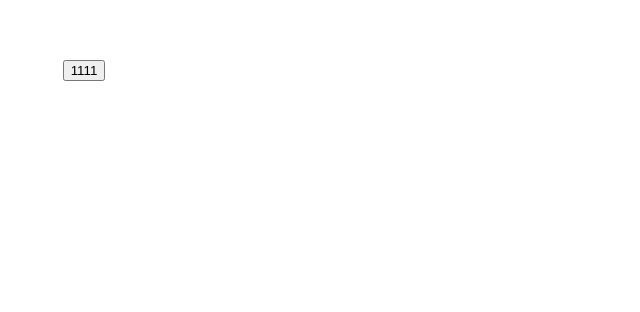
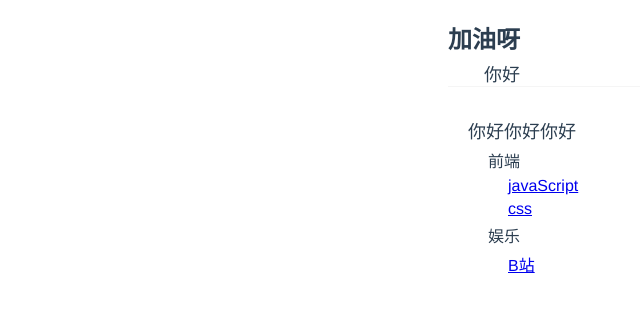
Before and after one commit to hexiang-code/UI, a Vue app: page / in a window 1280 px wide. Shown: the top 312 px of the page, without its empty margins (556-1196 px from the left). Built offline with nearby package versions, Linux system fonts and the light colour scheme.

Commit message:
增加抽屉和树组件

```diff
--- a/babel.config.js
+++ b/babel.config.js
@@ -1,5 +1,6 @@
 module.exports = {
   presets: [
-    '@vue/cli-plugin-babel/preset'
+    '@vue/cli-plugin-babel/preset',
+    '@vue/babel-preset-jsx'
   ]
 }
--- a/examples/App.vue
+++ b/examples/App.vue
@@ -1,23 +1,53 @@
 <template>
   <div id="app">
-    <button @click="visiable = !visiable">1111</button>
+    <!-- <button @click="visiable = !visiable">1111</button> -->
     <!-- <backgroundVideo :resource="require('./assets/start-background-video.mp4')"></backgroundVideo> -->
-    <windowUtils title="你好" :isShowWindow.sync="visiable"></windowUtils>
+    <!-- <windowUtils title="你好" :isShowWindow.sync="visiable"></windowUtils> -->
+    <drawer :isShow.sync="testDrawer" des="你好">
+      <tree :tree="tree"></tree>
+    </drawer>
+
   </div >
 </template>
 
 <script>
+const tree = {
+  title: '你好你好你好',
+  children: [
+    {
+      label: '前端',
+      href: '',
+      children: [
+        {
+          label: 'javaScript',
+          href: 'https://www.baidu.com'
+        },
+        {
+          label: 'css',
+          href: 'https://www.jianshu.com/p/1614ef2b8bcb'
+        }
+      ]
+    },
+    {
+      label: '娱乐',
+      children: [
+        {
+          label: 'B站',
+          href: 'https://www.bilibili.com'
+        }
+      ]
+    }
+  ]
+}
 // import backgroundVideo from 'backgroundVideo'
 export default {
   name: 'app',
-  components: {
-    // backgroundVideo
-  },
   data () {
     return {
-      visiable: false
+      tree: tree,
+      visiable: false,
+      testDrawer: true
     }
-
   }
 }
 </script>
--- a/package.json
+++ b/package.json
@@ -17,12 +17,17 @@
     "vue": "^2.6.10"
   },
   "devDependencies": {
+    "@babel/plugin-syntax-jsx": "^7.8.3",
+    "@babel/preset-env": "^7.9.5",
+    "@vue/babel-preset-app": "^4.3.1",
     "@vue/cli-plugin-babel": "^4.1.0",
     "@vue/cli-plugin-eslint": "^4.1.0",
     "@vue/cli-service": "^4.1.0",
+    "babel-cli": "^6.26.0",
     "babel-eslint": "^10.0.3",
     "eslint": "^5.16.0",
     "eslint-plugin-vue": "^5.0.0",
+    "vue-loader": "^15.9.1",
     "vue-template-compiler": "^2.6.10"
   },
   "eslintConfig": {
--- /dev/null
+++ b/packages/bg-curtain.vue
@@ -0,0 +1,35 @@
+<template>
+  <div class="curtain" v-if="isShow" @click="closed"></div>
+</template>
+
+<script>
+export default {
+  name: 'curtain',
+  props: {
+    isShow: {
+      type: Boolean,
+      required: true,
+      default: false
+    } // 是否展示幕布
+  },
+  methods: {
+    // 关闭幕布
+    closed () {
+      this.$emit('update:isShow', false)
+    }
+  }
+}
+</script>
+
+<style lang="scss" scoped>
+  .curtain {
+    position: fixed;
+    top: 0;
+    left: 0;
+    width: 100%;
+    height: 100%;
+    z-index: 1000;
+    background-color: #000;
+    opacity: .5;
+  }
+</style>
--- /dev/null
+++ b/packages/drawer.vue
@@ -0,0 +1,165 @@
+<template>
+  <div class="main">
+    <curtain :isShow.sync="isShowModal" v-if="isModal && isShowModal"></curtain>
+    <transition :name="transitonName">
+      <div :class="[drawerClass, 'main__content']">
+        <div class="main__title">
+          <slot name="title">
+            {{title}}
+          </slot>
+          <slot name="des"></slot>
+          <div class="main__des" v-if="des && !$slots.des">
+            {{des}}
+          </div>
+        </div>
+        <slot></slot>
+      </div>
+    </transition>
+  </div>
+</template>
+
+<script>
+import curtain from './bg-curtain'
+export default {
+  name: 'drawer',
+  props:{
+    title: {
+      type: String,
+      default: '加油呀'
+    }, // 标题
+    des: {
+      type: String,
+      default: ''
+    }, // 描述
+    isShow: {
+      type: Boolean,
+      required: true,
+      default: false
+    }, // 是否开启组件
+    isModal: {
+      type: Boolean,
+      default: true
+    },  // 是否需要幕布背景
+    drawerStyle: {
+      type: String,
+      required: false
+    }, // 自定义样式
+    position: {
+      type: [Boolean, String],
+      require: false,
+      validator: (value) =>{
+        return ['left', 'right', 'top', 'bottom'].indexOf(value) !== -1
+      },
+      default: 'right'
+    }
+  },
+  computed: {
+    transitonName () {
+      switch (this.position) {
+        case 'right':
+          return 'drawer-open-right'
+        case 'left':
+          return 'drawer-open-left'
+        case 'top':
+          return 'drawer-open-top'
+        case 'bottom':
+          return 'drawer-open-bottom'
+        default:
+          return 'drawer-open-right'
+      }
+    },
+
+    drawerClass () {
+      switch (this.position) {
+        case 'right':
+          return 'main__content_right'
+        case 'left':
+          return 'main__content_left'
+        case 'top':
+          return 'main__content_top'
+        case 'bottom':
+          return 'main__content_bottom'
+        default:
+          return 'main__content_right'
+      }
+    }
+  },
+
+  data() {
+    return {
+      isShowModal: false // 是否需要幕布
+    }
+  },
+
+  components:{
+    curtain
+  },
+
+  methods: {
+
+  }
+
+}
+</script>
+
+<style lang="scss" scoped>
+  .main {
+    position: fixed;
+    top: 0;
+    left: 0;
+    width: 100%;
+    height: 100%;
+
+      &__content {
+        padding: 20px;
+            &_right {
+        position: fixed;
+        top: 0;
+        right: 0;
+        width: 20%;
+        height: 100%;
+        background-color: #fff;
+      }
+
+      &_bottom {
+        position: fixed;
+        left: 0;
+        bottom: 0;
+        width: 100%;
+        height: 20%;
+        background-color: #fff;
+      }
+
+      &_left {
+        position: fixed;
+        top: 0;
+        right: 0;
+        width: 20%;
+        background-color: #fff;
+      }
+
+      &_top {
+        position: fixed;
+        left: 0;
+        top: 0;
+        height: 20%;
+        background-color: #fff;
+      }
+    }
+
+    &__title {
+      position: relative;
+      margin-bottom: 30px;
+      border-bottom: 1px solid #f5f5f5;
+      font-weight: bold;
+      font-size: 24px;
+      text-align: left;
+    }
+
+    &__des {
+      padding: 5px 0 0 36px;
+      font-size: 18px;
+      font-weight: 300;
+    }
+  }
+</style>
--- a/packages/index.js
+++ b/packages/index.js
@@ -1,16 +1,44 @@
 // 导出install方法
 import backgroundVideo from './background-video.vue'
 import windowUtils from './vague-window-utils'
+import drawer from './drawer.vue'
+import tree from './tree.vue'
 const elementArray = [
   backgroundVideo,
-  windowUtils
+  windowUtils,
+  drawer,
+  tree
 ]
+
 const install = function (vue) {
   elementArray.forEach(item =>{
     vue.component(item.name, item)
+  })
+  vue.directive('close', (el, binding, vnode) => {
+    const fn = $event => {
+      let res = hasParent(el, $event.target)
+      if (res) vnode.context[binding.expression] = false
+    }
+    document.addEventListener('click', fn, true)
+    document.addEventListener('click', fn, true)
   })
 }
 
 if (!window && typeof window.Vue !== 'undefined' ) install(window.Vue)
 
+/**
+ * 判断当前节点是否是某节点的子元素
+ * @param {Node} node
+ * @param {Node} parent
+ */
+const hasParent = (curNode, parent) => {
+  while (curNode) {
+    curNode = curNode.parentNode;
+    if (curNode === parent) {
+      return true;
+    }
+  }
+  return false;
+}
+
 export default install
--- /dev/null
+++ b/packages/tree.vue
@@ -0,0 +1,76 @@
+<template>
+  <div class="tree-main">
+    <div class="tree-main__body">
+      <div class="tree-main__title" ref="treeContent">
+        {{tree.title}}
+      </div>
+      <treeBody :tree="tree"></treeBody>
+    </div>
+  </div>
+</template>
+
+<script>
+  const treeBody = {
+    name: 'cpn',
+    functional: true,
+    render: (h, context) => {
+      let { tree } = context.props
+      const createTree = (list = tree.children) => {
+        let treeStr = list && list.map(item => {
+          if (item.children && item.children.length > 0) {
+            return  (<div class="tree-main__label">
+                      {item.label}
+                      {createTree(item.children)}
+                    </div>)
+          } else {
+            return item.href ? (<a class="tree-main__label" target="_blank" href={item.href} title={item.href}>{item.label}</a>) : (<div class="tree-main__label">{item.label}</div>)
+          }
+        })
+        return treeStr
+      }
+      return createTree()
+    }
+  }
+  export default {
+    name: 'tree',
+    props: {
+      tree: {
+        type: Object,
+        required: true
+      }
+    },
+    components: {
+      'treeBody': treeBody
+    },
+    mounted () {
+      // let vnode = document.createElement('div')
+      // var t=document.createTextNode("CLICK ME");
+      // vnode.appendChild(t)
+      // let vnode = this.$createElement('a', '你好')
+      // this.$refs.treeContent.appendChild(vnode)
+    }
+  }
+</script>
+
+<style lang="scss" scoped>
+  .tree-main {
+    position: relative;
+
+
+    .tree-main__body {
+        padding: 0 20px;
+
+      .tree-main__title {
+        text-align: left;
+        font-size: 18px;
+      }
+
+      .tree-main__label {
+        display: flex;
+        flex-direction: column;
+        text-align: left;
+        padding: 5px 0 0 20px;
+      }
+    }
+  }
+</style>
--- a/vue.config.js
+++ b/vue.config.js
@@ -1,4 +1,3 @@
-
 module.exports = {
   // 修改 src 为 examples
   pages: {
@@ -8,18 +7,16 @@ module.exports = {
       filename: 'index.html'
     }
   },
+  lintOnSave: false,
   // 扩展 webpack 配置，使 packages 加入编译
   chainWebpack: config => {
     config.module
-      .rule('js')
-      .include
-        .add('/packages')
-        .end()
-      .use('babel')
-        .loader('babel-loader')
-        .tap(options => {
-          // 修改它的选项...
-          return options
-        })
+    .rule('vue')
+    .use('vue-loader')
+      .loader('vue-loader')
+      .tap(options => {
+        // 修改它的选项...
+        return options
+      })
   }
 }
```
Also changed, not shown: packages/animation.css (added, +13 -0 lines).
